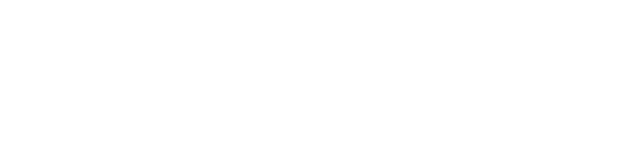
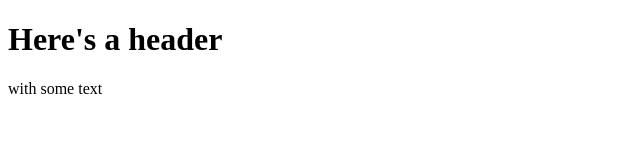
Before and after one commit to nrothner/practicesite1, a plain HTML site: page index.html in a window 1280 px wide. Shown: the whole page, without its empty margins (0-640 px from the left). Drawn offline with Linux system fonts and the light colour scheme.

Commit message:
Simple text updates to index

```diff
--- a/index.html
+++ b/index.html
@@ -1 +1,15 @@
 <!DOCTYPE HTML>
+<html lang="en">
+
+<head>
+	<meta charset="utf-8">
+	<meta name="description" content="a page for practicing">
+	<title>Learning environment</title>
+</head>
+
+<body>
+  <h1>Here's a header</h1>
+  <p>with some text</p>
+  </body>
+
+</html>
```
